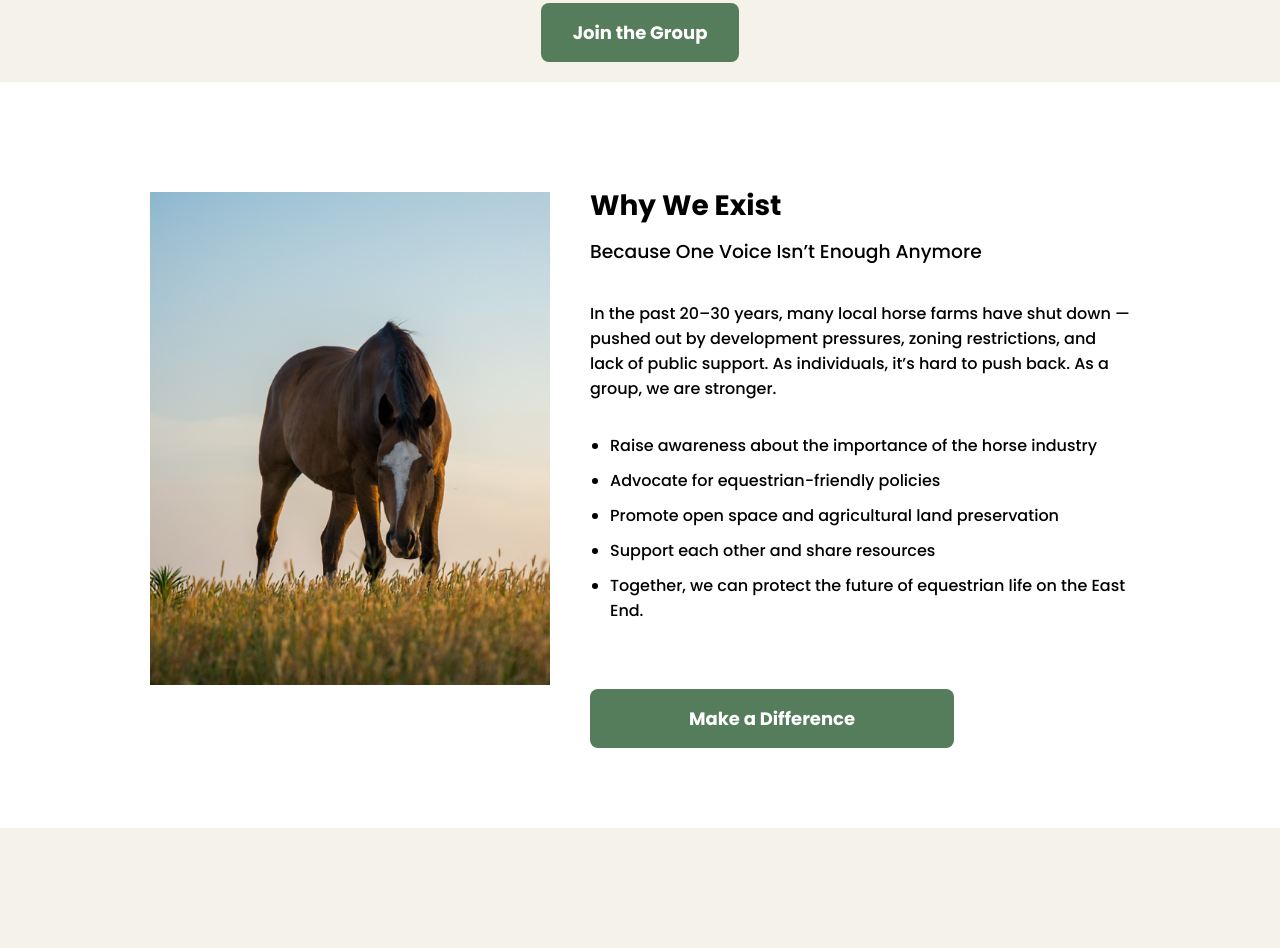
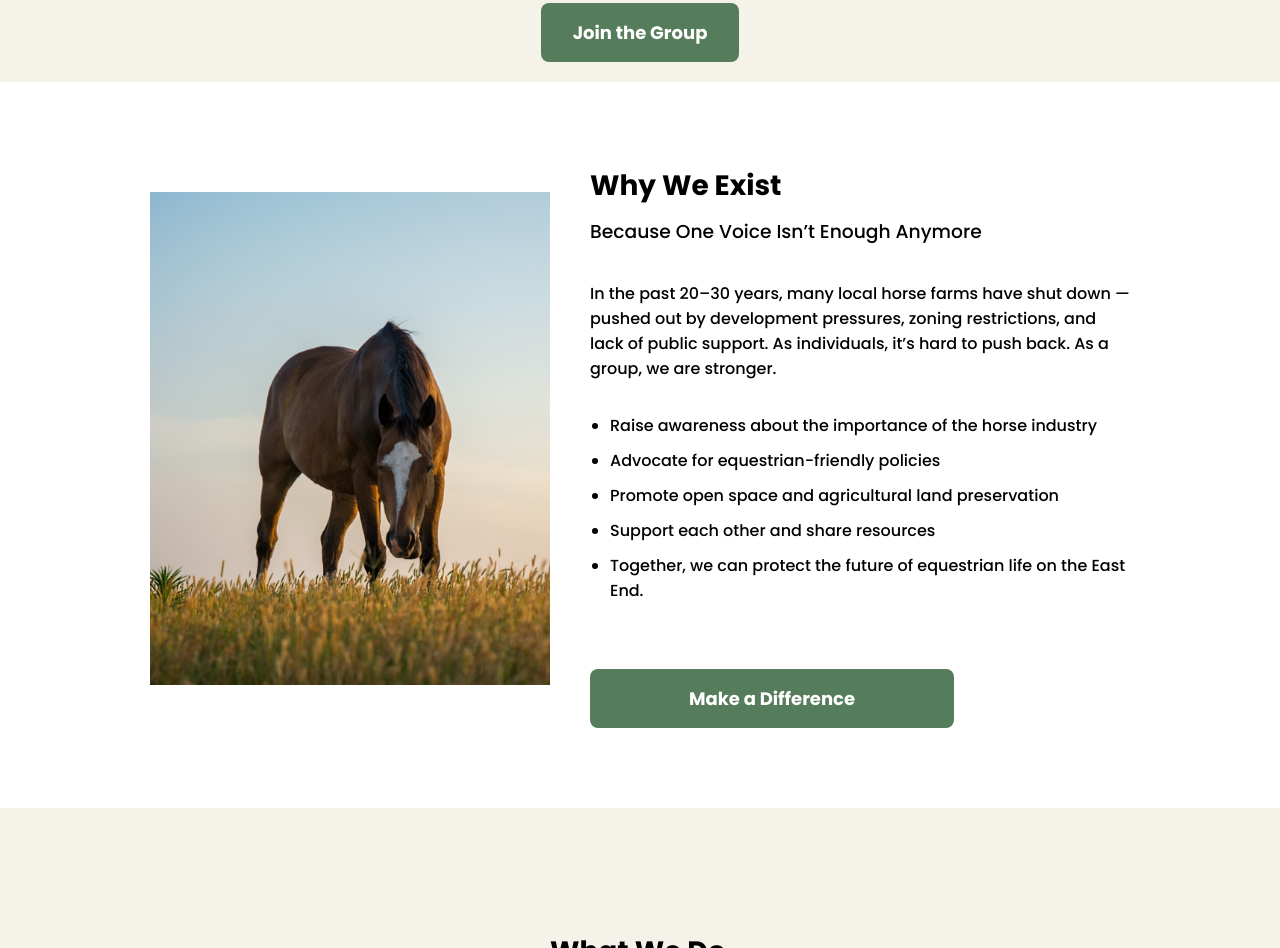
Before and after one commit to romainmarteau/THEG-Staging, a plain HTML site: page index.html in a window 1280 px wide. Shown: the part 1453-2401 px from the top of the page. Drawn offline with Linux system fonts and the light colour scheme.

Commit message:
-50 margin top

```diff
--- a/index.html
+++ b/index.html
@@ -137,7 +137,7 @@
       display: flex;
       flex-direction: column;
       justify-content: space-between;
-margin-top: -30px;
+margin-top: -50px;
     }
 
     #why .why-text h2 {
```
